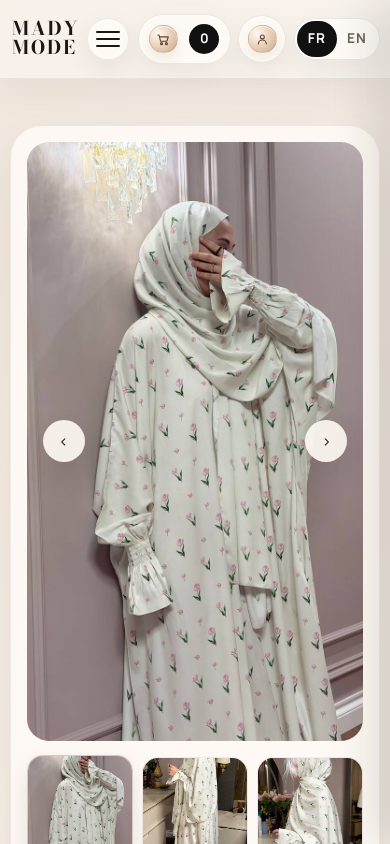
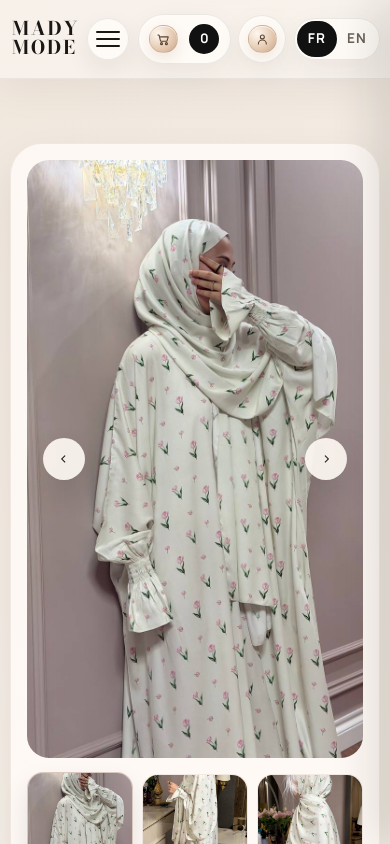
Before and after one commit to madinagaissoumova-bot/madyna, a Next.js app: page /produit/abaya-amira-beige-rose in a window 390 px wide. Shown: the top 844 px of the page. Built offline with nearby package versions, Linux system fonts and the light colour scheme.

Commit message:
Lower product pages slightly

```diff
--- a/app/globals.css
+++ b/app/globals.css
@@ -1113,7 +1113,7 @@ body::after {
 }
 
 .product-main {
-  padding-top: calc(var(--header-height) - 0.55rem);
+  padding-top: calc(var(--header-height) + 0.2rem);
   padding-bottom: 3rem;
 }
 
@@ -1290,7 +1290,7 @@ body::after {
   }
 
   .product-main {
-    padding-top: calc(var(--header-height) - 0.45rem);
+    padding-top: calc(var(--header-height) + 0.25rem);
     padding-bottom: 2.5rem;
   }
 
@@ -1992,7 +1992,7 @@ body::after {
   }
 
   .product-main {
-    padding-top: calc(var(--header-height) - 2rem);
+    padding-top: calc(var(--header-height) - 0.9rem);
   }
 
   .product-detail-section {
```
